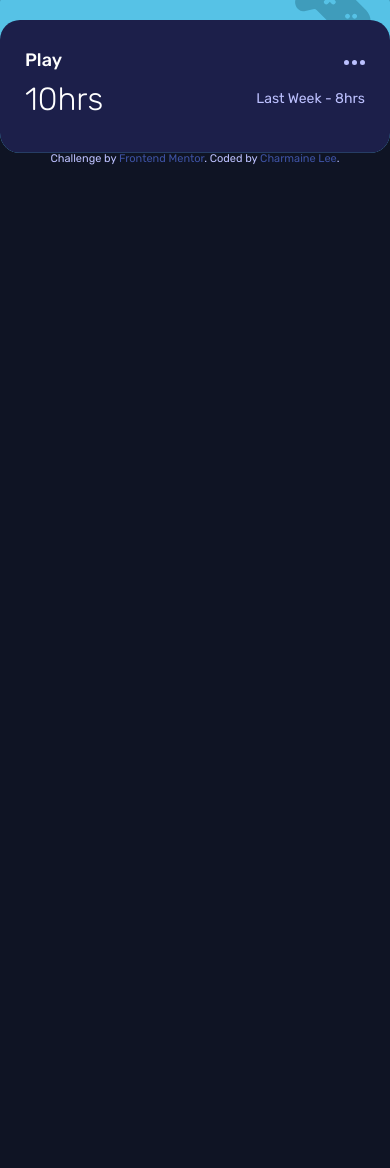
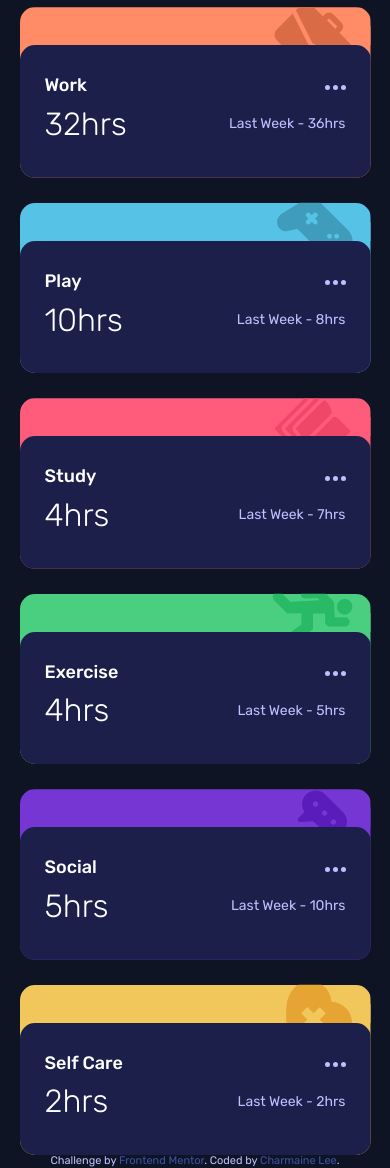
Before and after one commit to charmainelhm/time-tracking-dashboard, a plain HTML site: page index.html in a window 390 px wide. Shown: the part 244-1412 px from the top of the page. Before the commit the page ends 844 px from the top, so only its background shows below. Drawn offline with Linux system fonts and the light colour scheme.

Commit message:
Build mobile layout

```diff
--- a/css/style.css
+++ b/css/style.css
@@ -21,7 +21,7 @@
   --fs-300: 1.6rem;
   --fs-200: 1.4rem;
 
-  --br-container: 20px;
+  --br-container: 15px;
 
   --pd-block: 3rem;
   --pd-inline: 2.5rem;
@@ -68,8 +68,13 @@ a {
 
 .btn {
   background-color: transparent;
+  color: var(--color-text-tertiary);
   border: none;
   cursor: pointer;
+}
+
+.btn--active {
+  color: var(--color-text-primary);
 }
 
 .flex {
@@ -83,6 +88,13 @@ a {
 .inner-box {
   padding: var(--pd-block) var(--pd-inline);
   border-radius: var(--br-container);
+}
+
+.container {
+  width: 90%;
+  margin-inline: auto;
+  display: grid;
+  gap: 2.5rem;
 }
 
 /* User Profile */
@@ -124,7 +136,6 @@ header .flex {
 }
 
 .view-type .btn {
-  color: var(--color-text-tertiary);
   font-size: var(--fs-400);
 }
 
@@ -139,9 +150,34 @@ header .flex {
   clip-path: inset(0);
 }
 
+.task-item--work {
+  border-color: var(--color-accent-orange);
+  background-color: var(--color-accent-orange);
+}
+
 .task-item--play {
   border-color: var(--color-accent-blue);
   background-color: var(--color-accent-blue);
+}
+
+.task-item--study {
+  border-color: var(--color-accent-red);
+  background-color: var(--color-accent-red);
+}
+
+.task-item--exercise {
+  border-color: var(--color-accent-green);
+  background-color: var(--color-accent-green);
+}
+
+.task-item--social {
+  border-color: var(--color-accent-violet);
+  background-color: var(--color-accent-violet);
+}
+
+.task-item--selfcare {
+  border-color: var(--color-accent-yellow);
+  background-color: var(--color-accent-yellow);
 }
 
 .task-item .inner-box {
--- a/index.html
+++ b/index.html
@@ -18,6 +18,7 @@
     <title>Frontend Mentor | Time tracking dashboard</title>
   </head>
   <body>
+    <div class="container">
       <header>
         <div class="outer-box">
           <div class="inner-box flex">
@@ -30,11 +31,32 @@
           </div>
           <ul class="view-type-list flex">
             <li class="view-type"><button class="btn">Daily</button></li>
-          <li class="view-type"><button class="btn">Weekly</button></li>
+            <li class="view-type">
+              <button class="btn btn--active">Weekly</button>
+            </li>
             <li class="view-type"><button class="btn">Monthly</button></li>
           </ul>
         </div>
       </header>
+      <div class="task-item task-item--work outer-box">
+        <img
+          class="task__icon"
+          src="images/icon-work.svg"
+          alt="Briefcase image"
+        />
+        <article class="inner-box">
+          <div class="task-header flex">
+            <h2 class="task__title">Work</h2>
+            <button class="btn" aria-label="Properties">
+              <img src="images/icon-ellipsis.svg" alt="Properties" />
+            </button>
+          </div>
+          <div class="task-content flex">
+            <p class="task__data">32hrs</p>
+            <p>Last Week - 36hrs</p>
+          </div>
+        </article>
+      </div>
       <div class="task-item task-item--play outer-box">
         <img
           class="task__icon"
@@ -54,6 +76,83 @@
           </div>
         </article>
       </div>
+      <div class="task-item task-item--study outer-box">
+        <img
+          class="task__icon"
+          src="images/icon-study.svg"
+          alt="Opened book icon"
+        />
+        <article class="inner-box">
+          <div class="task-header flex">
+            <h2 class="task__title">Study</h2>
+            <button class="btn" aria-label="Properties">
+              <img src="images/icon-ellipsis.svg" alt="Properties" />
+            </button>
+          </div>
+          <div class="task-content flex">
+            <p class="task__data">4hrs</p>
+            <p>Last Week - 7hrs</p>
+          </div>
+        </article>
+      </div>
+      <div class="task-item task-item--exercise outer-box">
+        <img
+          class="task__icon"
+          src="images/icon-exercise.svg"
+          alt="Game Controller"
+        />
+        <article class="inner-box">
+          <div class="task-header flex">
+            <h2 class="task__title">Exercise</h2>
+            <button class="btn" aria-label="Properties">
+              <img src="images/icon-ellipsis.svg" alt="Properties" />
+            </button>
+          </div>
+          <div class="task-content flex">
+            <p class="task__data">4hrs</p>
+            <p>Last Week - 5hrs</p>
+          </div>
+        </article>
+      </div>
+      <div class="task-item task-item--social outer-box">
+        <img
+          class="task__icon"
+          src="images/icon-social.svg"
+          alt="Game Controller"
+        />
+        <article class="inner-box">
+          <div class="task-header flex">
+            <h2 class="task__title">Social</h2>
+            <button class="btn" aria-label="Properties">
+              <img src="images/icon-ellipsis.svg" alt="Properties" />
+            </button>
+          </div>
+          <div class="task-content flex">
+            <p class="task__data">5hrs</p>
+            <p>Last Week - 10hrs</p>
+          </div>
+        </article>
+      </div>
+      <div class="task-item task-item--selfcare outer-box">
+        <img
+          class="task__icon"
+          src="images/icon-self-care.svg"
+          alt="Game Controller"
+        />
+        <article class="inner-box">
+          <div class="task-header flex">
+            <h2 class="task__title">Self Care</h2>
+            <button class="btn" aria-label="Properties">
+              <img src="images/icon-ellipsis.svg" alt="Properties" />
+            </button>
+          </div>
+          <div class="task-content flex">
+            <p class="task__data">2hrs</p>
+            <p>Last Week - 2hrs</p>
+          </div>
+        </article>
+      </div>
+    </div>
     <div class="attribution">
       Challenge by
       <a href="https://www.frontendmentor.io?ref=challenge" target="_blank"
```
Lines whose indentation alone changed are shown as unchanged.
